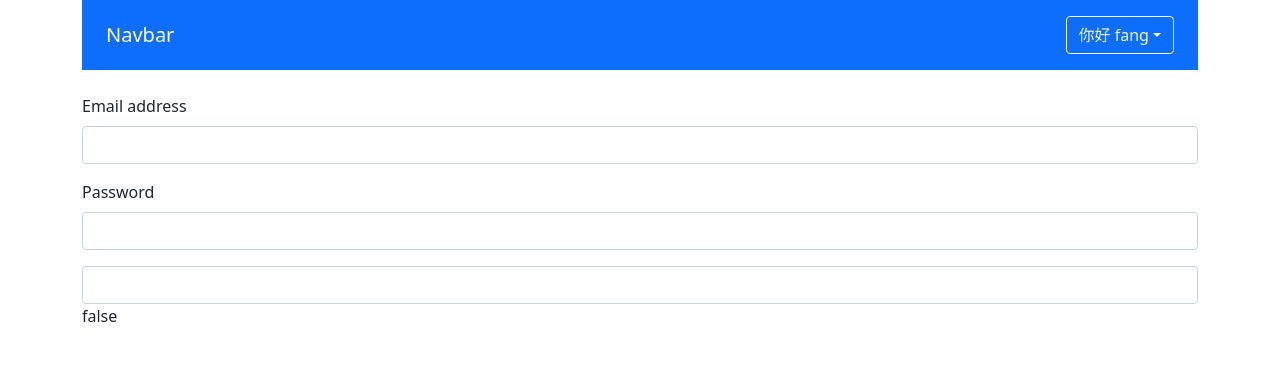
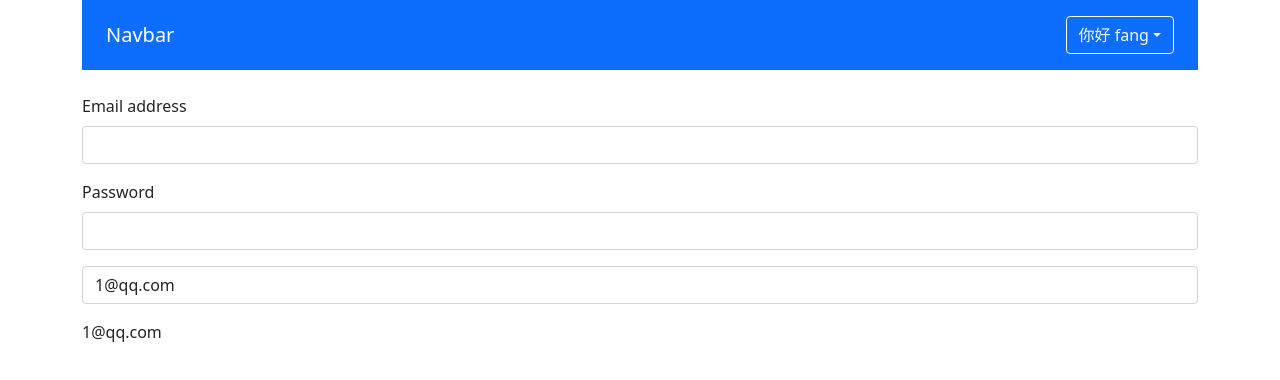
Before and after one commit to fangfeiyue/knowledge, a Vue app: page /login in a window 1280 px wide. Shown: the top 380 px of the page. Built offline with nearby package versions, Linux system fonts and the light colour scheme.

Commit message:
input 组件支持v-model

```diff
--- a/src/App.vue
+++ b/src/App.vue
@@ -12,13 +12,14 @@
         <label for="exampleInputPassword1" class="form-label">Password</label>
         <input type="password" class="form-control" id="exampleInputPassword1">
       </div>
-      <validate-input :rules="emailRules"/>
+      <validate-input :rules="emailRules" v-model="emailVal"/>
+      {{emailVal}}
     </form>
   </div>
 </template>
 <script setup lang="ts">
 import 'bootstrap/dist/css/bootstrap.min.css'
-import { reactive } from 'vue'
+import { reactive, ref } from 'vue'
 import ColumnList, { IColumnProps } from './components/ColumnList.vue'
 import GlobalHeader, { IUserProps } from './components/GlobalHeader.vue'
 import ValidateInput, { RulesProp } from './components/ValidateInput.vue'
@@ -59,6 +60,7 @@ const email = reactive({
   msg: '',
   error: false
 })
+const emailVal = ref('1@qq.com')
 const emailRules: RulesProp = [
   { type: 'required', msg: '邮箱地址不能为空' },
   { type: 'email', msg: '请输入正确的邮箱格式' },
--- a/src/components/ValidateInput.vue
+++ b/src/components/ValidateInput.vue
@@ -1,22 +1,23 @@
 <template>
   <div class="validate-input-container pb-3">
-    <input type="text" class="form-control" :class="{ 'is-invalid': input.err }" v-model="input.val"
-      @blur="validateInput">
-      {{ input.err && input.msg }}
+    <input type="text" class="form-control" :class="{ 'is-invalid': input.err }" :value="input.val"
+      @blur="validateInput" @input="updateValue">
+    <span v-if="input.err" class="invalid-feedback">{{ input.msg }}</span>
   </div>
 </template>
 <script setup lang="ts">
-import { reactive, PropType, defineProps } from 'vue'
+import { reactive, PropType, defineProps, defineEmits } from 'vue'
 export interface IRuleProp {
   type: 'required' | 'email' | 'range',
   msg: string
 }
 export type RulesProp = IRuleProp[]
 const props = defineProps({
-  rules: Array as PropType<RulesProp>
+  rules: Array as PropType<RulesProp>,
+  modelValue: String
 })
 const input = reactive({
-  val: '',
+  val: props.modelValue || '',
   err: false,
   msg: ''
 })
@@ -48,4 +49,21 @@ const validateInput = () => {
   })
   input.err = !allPassed
 }
+
+interface IEvent {
+  (e: 'update:modelValue', val: string): void
+}
+const emit = defineEmits<IEvent>()
+
+const updateValue = (e: Event) => {
+  // Property 'value' does not exist on type 'EventTarget'.
+  // const val = e.target?.value
+
+  // Object is possibly 'null'.
+  // const val = e.target.value
+
+  const val = (e.target as HTMLInputElement).value
+  input.val = val
+  emit('update:modelValue', val)
+}
 </script>
```
